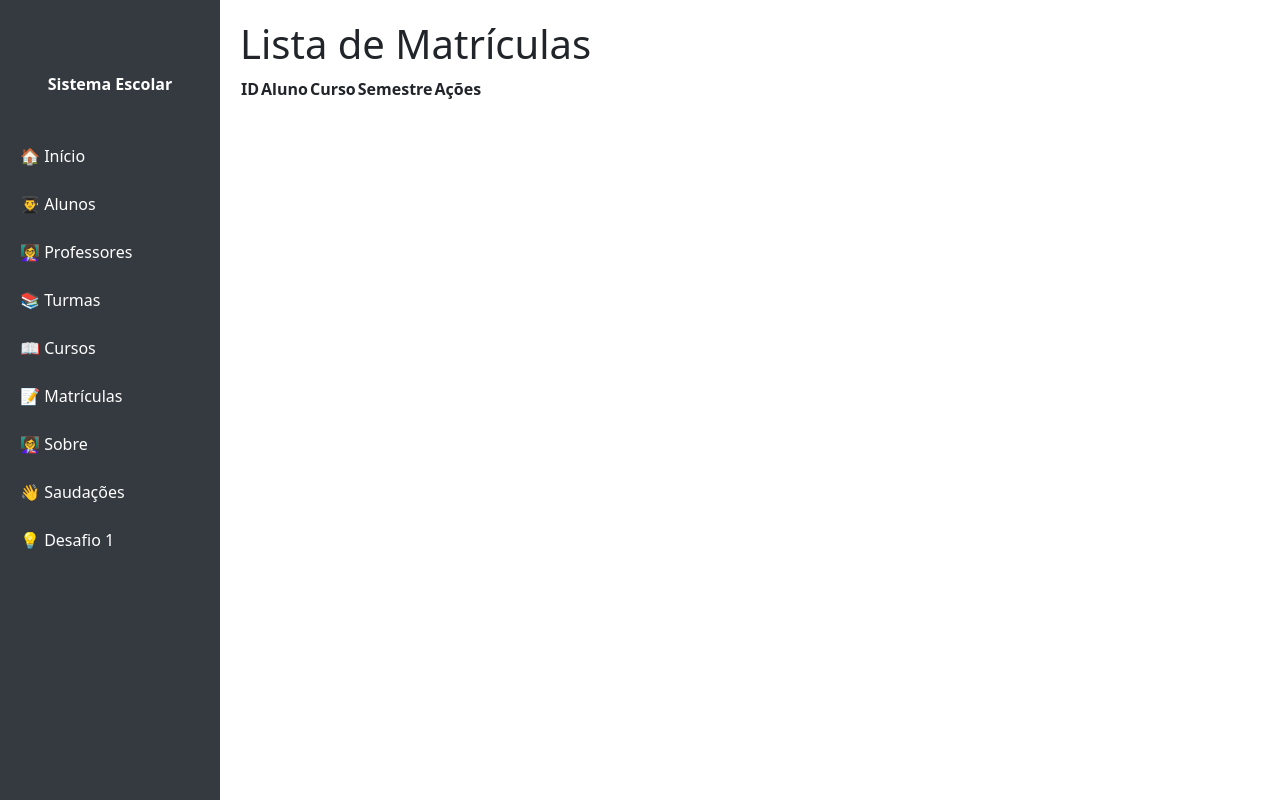
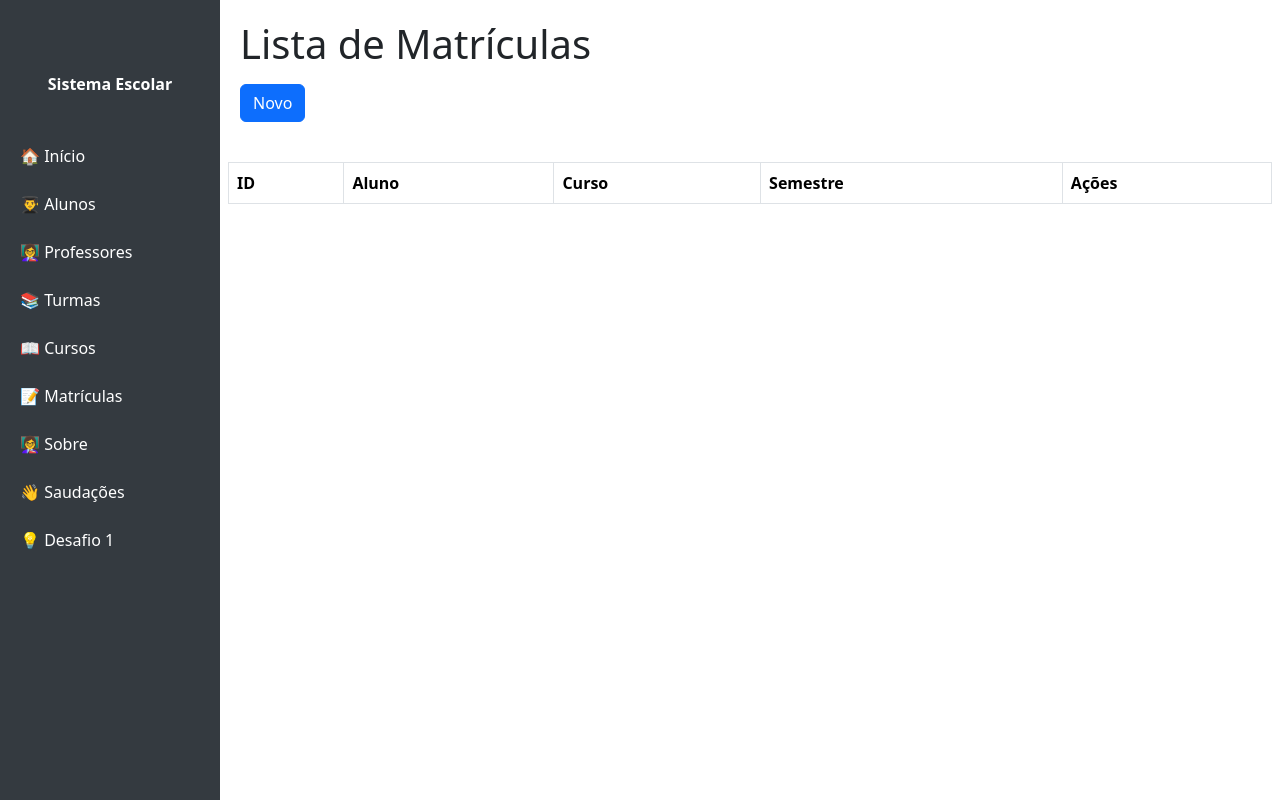
Before and after one commit to Mpok-java/projeto_flask, a Flask app: page /matricula in a window 1280 px wide. Run offline with Flask 3, Linux system fonts and the light colour scheme; data that the repository does not hold is empty; some libraries are stand-ins or nearby versions.

Commit message:
div_teste2

```diff
--- a/templates/matricula/lista.html
+++ b/templates/matricula/lista.html
@@ -1,7 +1,14 @@
 {% include 'dashboard/cabecalho.html' %}
 
 <h1>Lista de Matrículas</h1>
-<table>
+<div class="mt-3 mb-4">
+    <a href="/turma/form" class="btn btn-primary mb-3">Novo</a>
+</div>
+
+<div class="row">
+
+    <table class="table table-bordered table-striped">
+        <tbody class="table-dark">
             <thead>
                 <tr>
                     <th>ID</th>
@@ -11,7 +18,9 @@
                     <th>Ações</th>
                 </tr>
             </thead>
-    <tbody>
+        </tbody>
+
+
             {% for matricula in matriculas %}
             <tr>
                 <td>{{ matricula[0] }}</td>
@@ -24,7 +33,10 @@
                 </td>
             </tr>
             {% endfor %}
-    </tbody>
+
+
     </table>
 
+</div>
+
 {% include 'dashboard/rodape.html' %}
```
Lines whose indentation alone changed are shown as unchanged.
